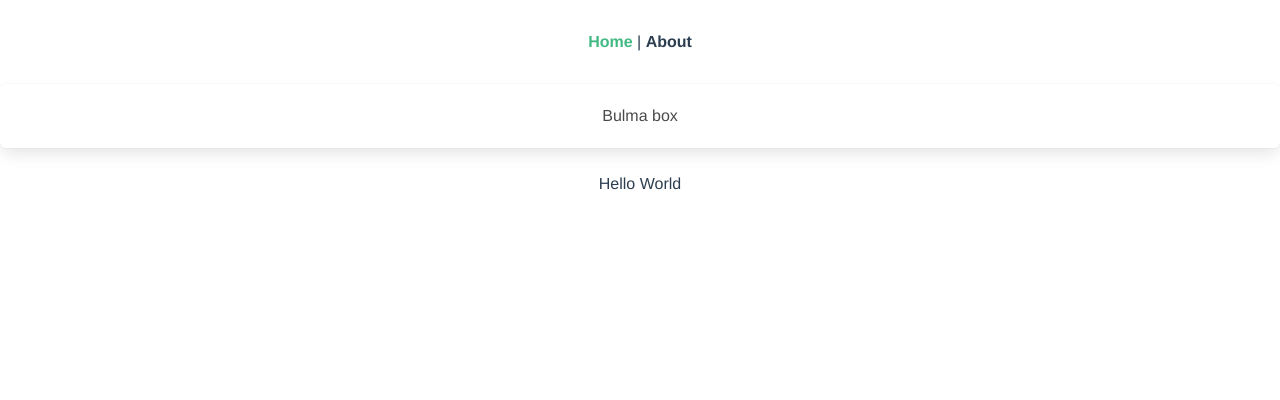
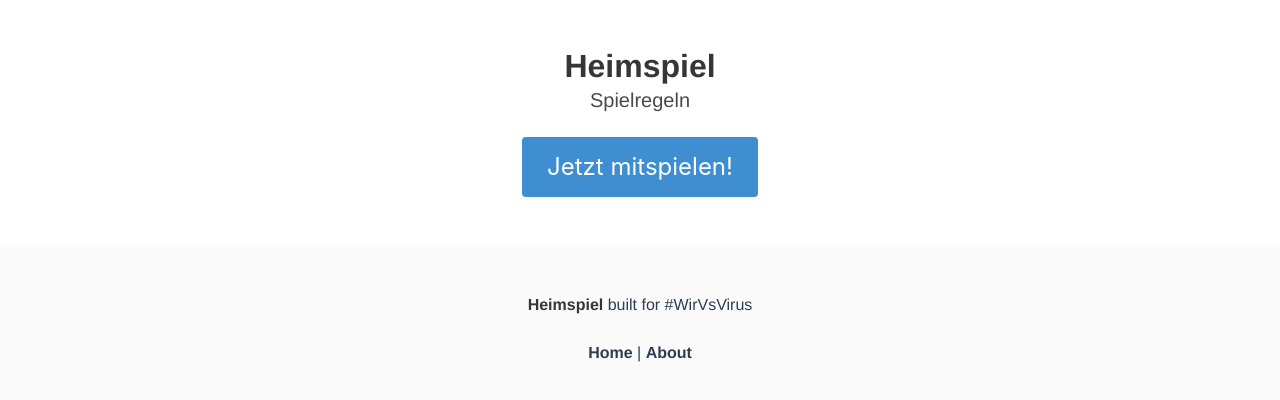
Before and after one commit to OpenTechSchool-Leipzig/heimspiel, a Vue app: page /#/ in a window 1280 px wide. Shown: the top 400 px of the page. Built offline with nearby package versions, Linux system fonts and the light colour scheme.

Commit message:
Update home page

```diff
--- a/src/App.vue
+++ b/src/App.vue
@@ -1,10 +1,15 @@
 <template>
   <div id="app">
-    <div id="nav">
-      <router-link to="/">Home</router-link> |
-      <router-link to="/about">About</router-link>
-    </div>
-    <router-view/>
+    <router-view />
+    <footer class="footer">
+      <div class="content has-text-centered">
+        <p><strong>Heimspiel</strong> built for #WirVsVirus</p>
+      </div>
+      <div id="nav">
+        <router-link to="/">Home</router-link> |
+        <router-link to="/about">About</router-link>
+      </div>
+    </footer>
   </div>
 </template>
 
@@ -18,14 +23,12 @@
 }
 
 #nav {
-  padding: 30px;
-
   a {
     font-weight: bold;
     color: #2c3e50;
 
     &.router-link-exact-active {
-      color: #42b983;
+      color: #2c3e50;
     }
   }
 }
--- a/src/views/Home.vue
+++ b/src/views/Home.vue
@@ -1,18 +1,22 @@
 <template>
-  <div class="home">
-    <div class="box">Bulma box</div>
-    <hello-world />
-  </div>
+  <section class="section">
+    <div class="container">
+      <h1 class="title">Heimspiel</h1>
+      <h2 class="subtitle">
+        Spielregeln
+      </h2>
+      <p></p>
+      <button class="button is-info is-large">Jetzt mitspielen!</button>
+    </div>
+  </section>
 </template>
 
 <script>
 // @ is an alias to /src
-import HelloWorld from "@/components/HelloWorld.vue";
+import HelloWorld from '@/components/HelloWorld.vue';
 
 export default {
-  name: "Home",
-  components: {
-    HelloWorld
-  }
+  name: 'Home',
+  components: {}
 };
 </script>
```
